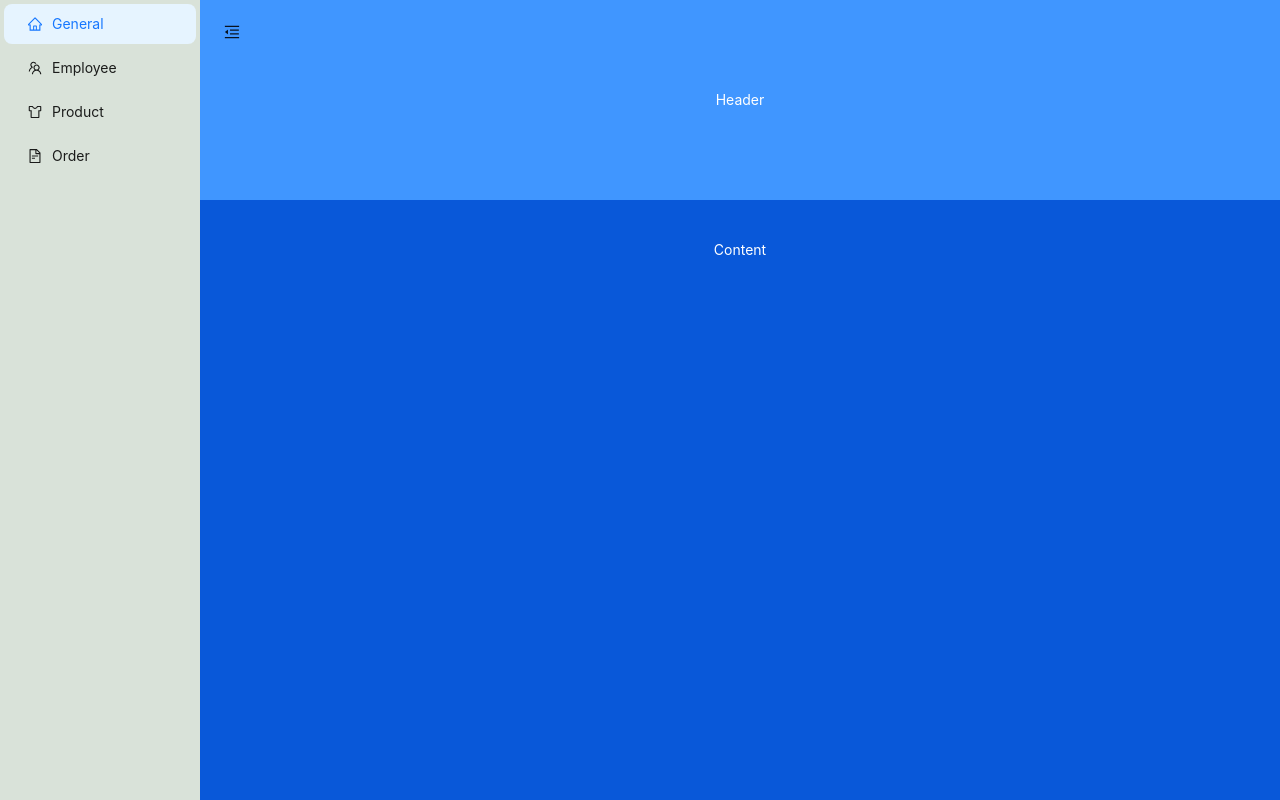
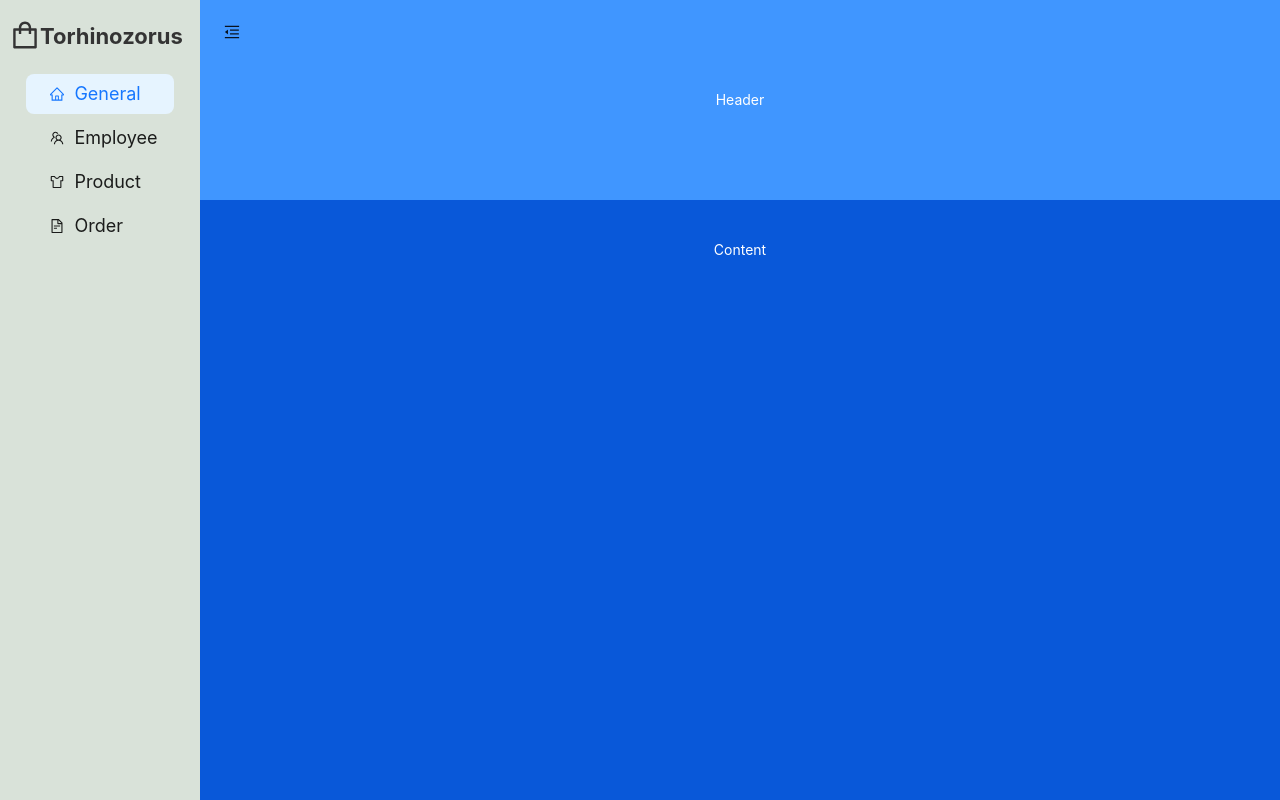
Before and after one commit to kkhaowjs/team05, a React (Create React App) app in the folder frontend/: page /admin in a window 1280 px wide. Shown: the top 800 px of the page. Built offline with nearby package versions, Linux system fonts and the light colour scheme.

Commit message:
add logo sider

```diff
--- a/frontend/src/pages/admin/index.tsx
+++ b/frontend/src/pages/admin/index.tsx
@@ -1,7 +1,7 @@
 import React, { CSSProperties, useState } from 'react';
 import { Layout,Button,Menu } from 'antd';
 
-import {MenuFoldOutlined,MenuUnfoldOutlined,SkinOutlined,HomeOutlined,TeamOutlined,FileTextOutlined,} from '@ant-design/icons';
+import {MenuFoldOutlined,MenuUnfoldOutlined,SkinOutlined,HomeOutlined,TeamOutlined,FileTextOutlined,ShoppingOutlined,} from '@ant-design/icons';
 
 const { Header, Footer, Sider, Content } = Layout;
 
@@ -30,8 +30,6 @@ const Admin = () => {
 
     const siderStyle: CSSProperties = {
         justifyContent: 'center',
-        lineHeight: '100px',
-        color: '#fff',
         backgroundColor: '#D9E2D9',
         display: 'flex',
     };
@@ -52,7 +50,9 @@ const Admin = () => {
 
     return (
         <Layout style={layoutStyle}>
-            <Sider trigger={null} collapsible collapsed={collapsed} style={siderStyle}>
+            <Sider trigger={null} collapsible collapsed={collapsed} style={siderStyle} collapsedWidth={115}>
+            <ShoppingOutlined style={{position: 'absolute',color: '#343434',marginTop: '20px',fontSize: '30px',left: collapsed ? '36%' : '10px',}}/>
+            <span style={{position: 'absolute',display: collapsed ? 'none' : 'block',color: '#343434',marginTop: '23px',left: '40px',fontSize: '22px',fontWeight: 'bold',}}>Torhinozorus</span>
             <div className="logo" />
             <Menu
                 theme="light"
@@ -80,7 +80,7 @@ const Admin = () => {
                     label: 'Order',
                 },
                 ]}
-                style={{backgroundColor: '#D9E2D9',border: 'none',width: collapsed ? '80px' : '200px',}}
+                style={{backgroundColor: '#D9E2D9',border: 'none',color: '#343434',fontSize: '18px',marginTop: '70px',}}
             />
             </Sider>
             <Layout>
```
